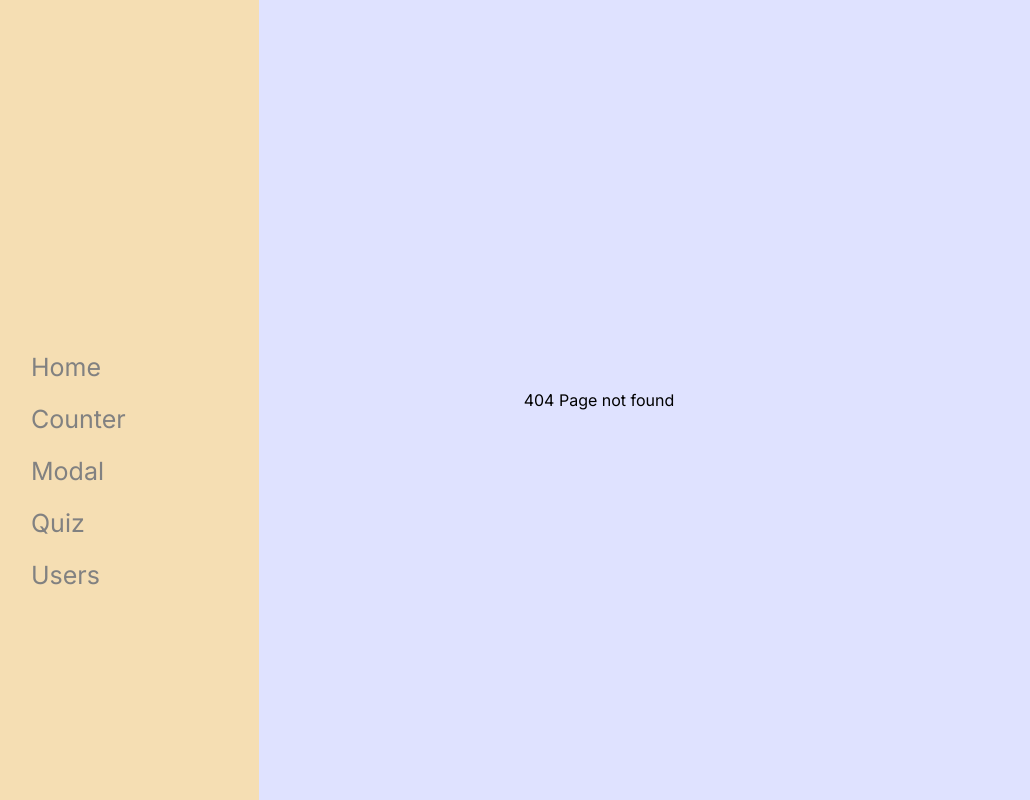
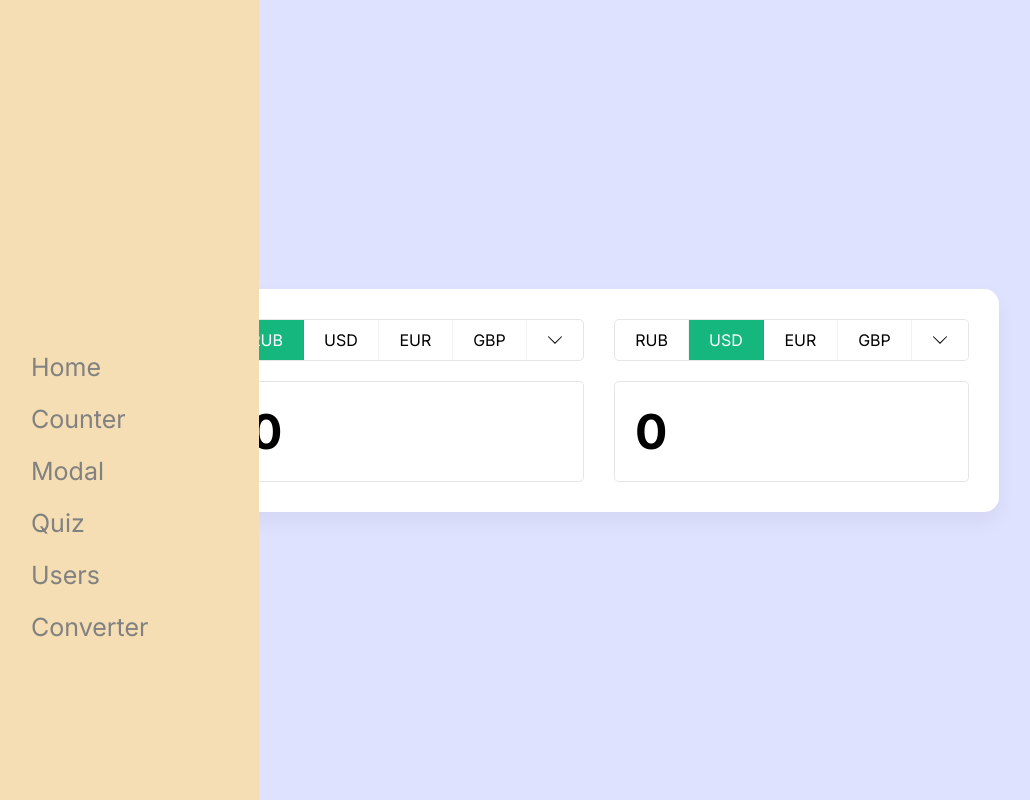
Before and after one commit to Ebazhanov/multi-projects-react-ts, a React (Create React App) app: page /currency-converter in a window 1280 px wide. Before the commit this address had no page. Shown: the whole page, without its empty margins (41-1071 px from the left). Built offline with nearby package versions, Linux system fonts and the light colour scheme.

Commit message:
converter started

```diff
--- a/src/App.tsx
+++ b/src/App.tsx
@@ -3,11 +3,12 @@ import Counter from "./pages/Counter";
 import Home from "./pages/Home";
 import Modal from "./pages/Modal";
 import PageNotFound from "./pages/PageNotFound";
-import NavigationBar from "./components/NavigationBar";
 import { FC } from "react";
 import "./index.scss";
 import Quiz from "./pages/Quiz";
 import { UsersSearch } from "./pages/Users";
+import Converter from "./pages/Convertor";
+import NavigationBar from "./components/navbar/NavigationBar";
 
 const App: FC = () => {
   return (
@@ -20,6 +21,7 @@ const App: FC = () => {
           <Route path="/modal" element={<Modal />} />
           <Route path="/quiz" element={<Quiz />} />
           <Route path="/users" element={<UsersSearch />} />
+          <Route path="/currency-converter" element={<Converter />} />
           <Route path="*" element={<PageNotFound />} />
         </Routes>
       </BrowserRouter>
--- /dev/null
+++ b/src/components/currency-convertor/Block.tsx
@@ -0,0 +1,43 @@
+import React, { ChangeEvent } from "react";
+
+const defaultCurrencies = ["RUB", "USD", "EUR", "GBP"];
+
+interface BlockProps {
+  value: number;
+  currency: string;
+  onChangeCurrency?: (cur: any) => void;
+  onChangeValue?: (event: ChangeEvent<HTMLInputElement>) => void;
+}
+
+export const Block = ({
+  value,
+  currency,
+  onChangeValue,
+  onChangeCurrency,
+}: BlockProps) => (
+  <div className="block">
+    <ul className="currencies">
+      {defaultCurrencies.map((cur) => (
+        <li
+          //onClick={() => onChangeCurrency(cur)}
+          className={currency === cur ? "active" : ""}
+          key={cur}
+        >
+          {cur}
+        </li>
+      ))}
+      <li>
+        <svg height="50px" viewBox="0 0 50 50" width="50px">
+          <rect fill="none" height="50" width="50" />
+          <polygon points="47.25,15 45.164,12.914 25,33.078 4.836,12.914 2.75,15 25,37.25 " />
+        </svg>
+      </li>
+    </ul>
+    <input
+      //onChange={(e) => onChangeValue(e.target.value)}
+      value={value}
+      type="number"
+      //placeholder={0}
+    />
+  </div>
+);
--- /dev/null
+++ b/src/components/currency-convertor/index.scss
@@ -0,0 +1,71 @@
+@import url('https://fonts.googleapis.com/css2?family=Inter:wght@400;500;600;700;800;900&display=swap');
+
+.converter {
+  display: grid;
+  grid-template-columns: 1fr 1fr;
+  grid-column-gap: 30px;
+  width: 800px;
+  margin: 100px auto;
+  background-color: #fff;
+  padding: 30px;
+  box-shadow: 0 10px 20px rgba(0, 0, 0, 0.05);
+  border-radius: 15px;
+}
+
+.block {
+  input {
+    border: 1px solid rgba(0, 0, 0, 0.1);
+    font-size: 3rem;
+    font-weight: bold;
+    padding: 20px 20px;
+    letter-spacing: 1.3px;
+    outline: none;
+    margin-top: 20px;
+    border-radius: 5px;
+    width: 100%;
+  }
+}
+
+.currencies {
+  display: flex;
+  list-style: none;
+  padding: 0;
+  margin: 0;
+  border: 1px solid rgba(0, 0, 0, 0.1);
+  border-radius: 5px;
+  overflow: hidden;
+
+  li {
+    display: inline-flex;
+    padding: 10px 20px;
+    border-right: 1px solid rgba(0, 0, 0, 0.05);
+    cursor: pointer;
+    justify-content: center;
+    flex: 1;
+
+    &:hover {
+      background-color: rgba(0, 0, 0, 0.03);
+    }
+
+    &:active {
+      background-color: rgba(0, 0, 0, 0.05);
+    }
+
+    &.active {
+      background-color: #16b67f;
+      color: #fff;
+    }
+
+    &:last-of-type {
+      display: inline-flex;
+      align-items: center;
+      flex: 0 0 50px;
+      border-right: 0;
+
+      svg {
+        width: 16px;
+        height: 16px;
+      }
+    }
+  }
+}
--- a/src/components/NavigationBar.tsx
+++ b/src/components/navbar/NavigationBar.tsx
@@ -21,6 +21,9 @@ function NavigationBar() {
           <li>
             <Link to="/users">Users</Link>
           </li>
+          <li>
+            <Link to="/currency-converter">Converter</Link>
+          </li>
         </ul>
       </nav>
     </div>
--- /dev/null
+++ b/src/pages/Convertor.tsx
@@ -0,0 +1,18 @@
+import React from "react";
+import { Block } from "../components/currency-convertor/Block";
+import "./../components/currency-convertor/index.scss";
+
+function Converter() {
+  return (
+    <div className="converter">
+      <Block
+        value={0}
+        currency="RUB"
+        onChangeCurrency={(cur) => console.log(cur)}
+      />
+      <Block value={0} currency="USD" />
+    </div>
+  );
+}
+
+export default Converter;
```
Also changed, not shown: src/components/navbar/NavigationBar.scss (renamed from src/components/NavigationBar.scss), 1 other file (tests, documents, lock files or other folders).
